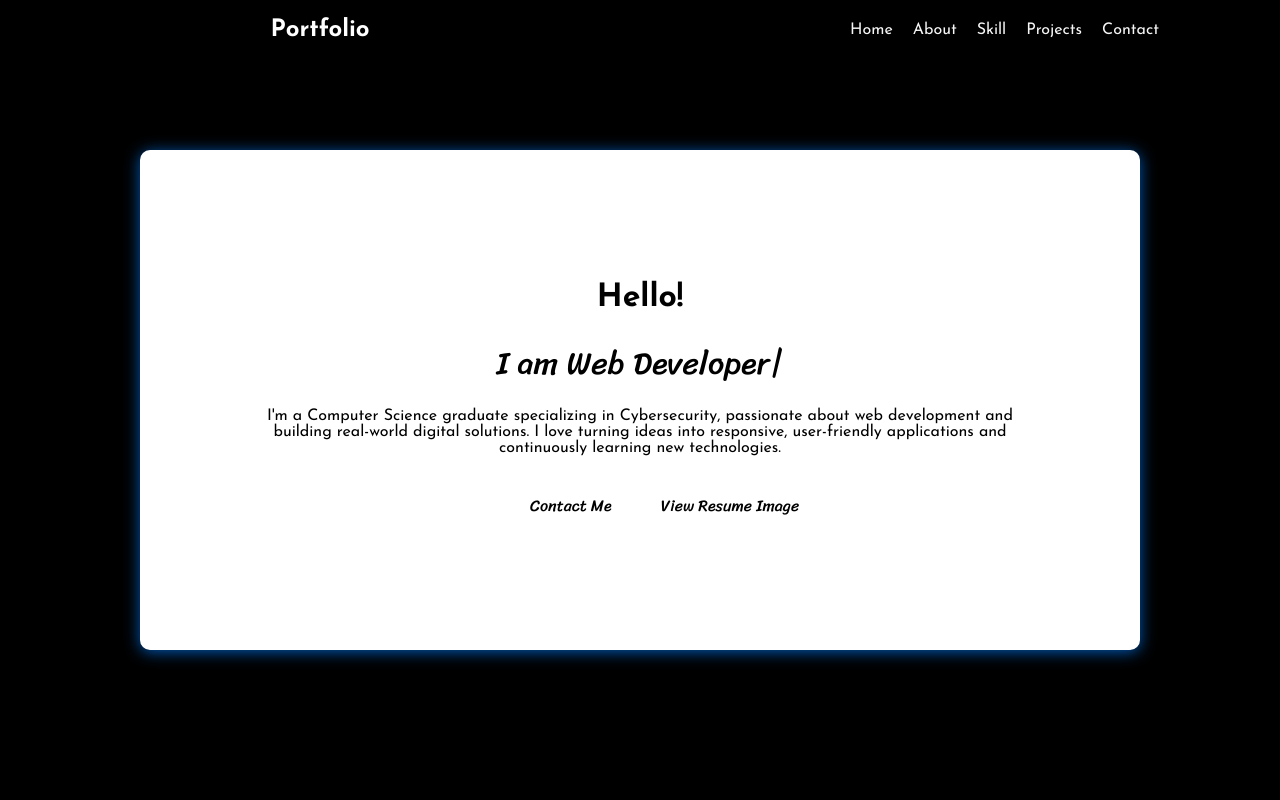
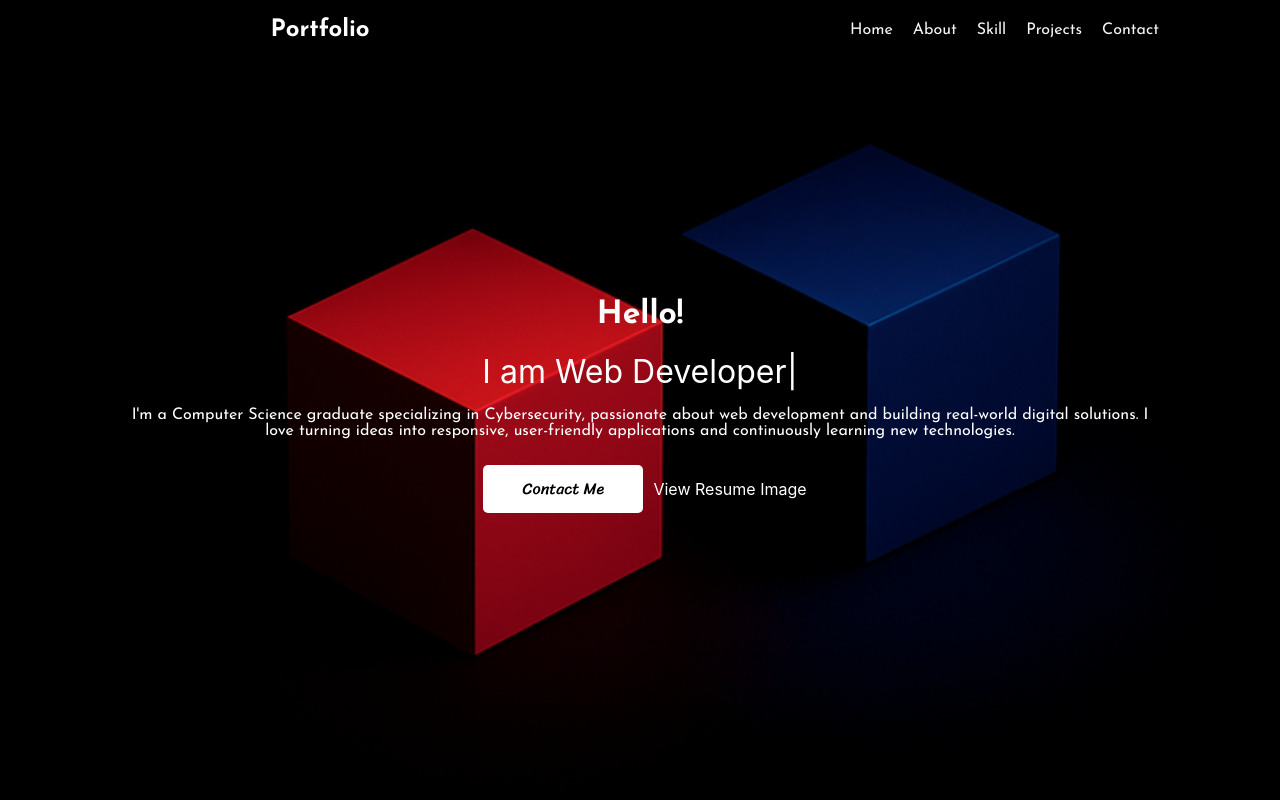
Before and after one commit to RAJASEKAR-01/Personal-portfolio, a React (Create React App) app: page / in a window 1280 px wide. Shown: the top 800 px of the page. Built offline with nearby package versions, Linux system fonts and the light colour scheme; some icons are missing.

Commit message:
BG-change

```diff
--- a/src/Css/Home.css
+++ b/src/Css/Home.css
@@ -7,6 +7,10 @@
     display: flex;
     justify-content:center;
     align-items: center;
+    background-image: url('./Boxes.png');
+    background-position: center;
+    background-size: cover;
+    Color:white;
 
 
 
@@ -17,7 +21,7 @@
     justify-content: center;
 
 }
-.box{
+/*.box{
     min-width:300px;
     height: 500px;
     width:1000px;
@@ -36,6 +40,7 @@
 .box:hover{
     box-shadow: 0px 2px 15px #e26222b7;
 }
+    */
 .box .content{
     text-align: center;
 }
```
Also changed, not shown: src/Css/Boxes.png (added).
